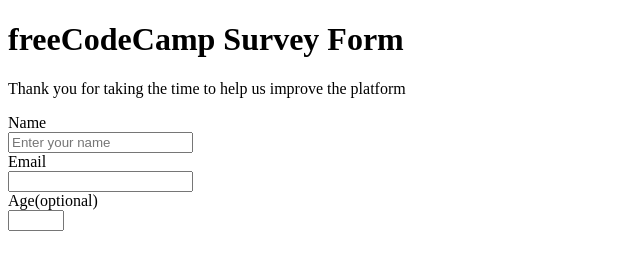
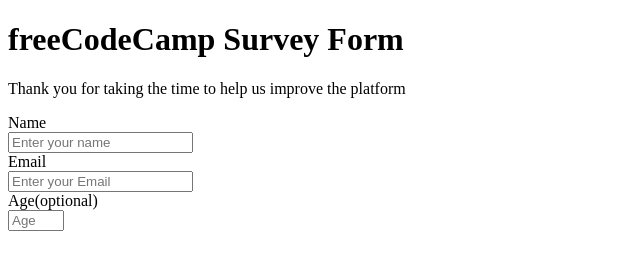
Before and after one commit to Faithwealth1/zilola-faith_team, a plain HTML site: page index.html in a window 1280 px wide. Shown: the full height of the page, 0-640 px from the left. Drawn offline with Linux system fonts and the light colour scheme.

Commit message:
Update index.html

```diff
--- a/index.html
+++ b/index.html
@@ -14,9 +14,10 @@
       <label id="name-label" for="name">Name</label><br>
       <input id="name" type="text" placeholder="Enter your name" required><br>
       <label id="email-label" for="email">Email</label><br>
-      <input id="email" type="email" required><br>
+      <input id="email" type="email" placeholder="Enter your Email" required><br>
       <label id="number-label" for="number">Age(optional)</label><br>
-      <input id="number" type="number" min="10" max="20">
+      <input id="number" placeholder="Age" type="number" min="10" max="20">
+
     </form>
     <script  src="js/index.js"></script>
   </body>
```
